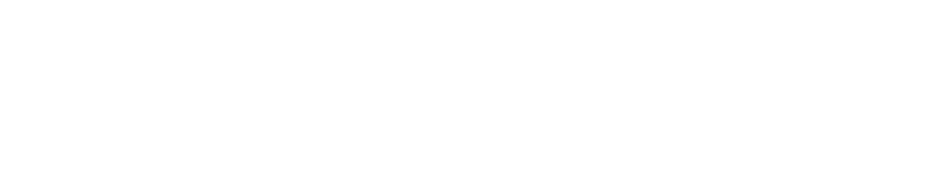
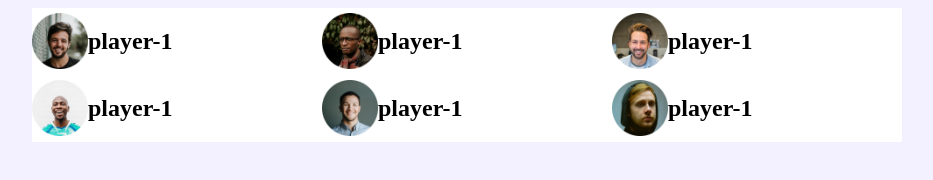
Before and after one commit to Emu2064/web-layoutProject, a plain HTML site: page index.html in a window 1280 px wide. Shown: the whole page, without its empty margins (173-1106 px from the left). Drawn offline with Linux system fonts and the light colour scheme.

Commit message:
Top-players style has added..Yeee

```diff
--- a/index.html
+++ b/index.html
@@ -11,7 +11,44 @@
 </head>
 
 <body>
+    <!-- Header section to add navigation bar -->
+    <header>
 
+    </header>
+    <!-- main part of the website -->
+    <main>
+        <!-- top players and top blogs sections -->
+        <section class="container">
+            <div class="top-players">
+                <div class="players">
+                    <div class="player">
+                        <img src="images/players/player-1.png" alt="">
+                        <h2>player-1</h2>
+                    </div>
+                    <div class="player">
+                        <img src="images/players/player-2.png" alt="">
+                        <h2>player-1</h2>
+                    </div>
+                    <div class="player">
+                        <img src="images/players/player-3.png" alt="">
+                        <h2>player-1</h2>
+                    </div>
+                    <div class="player">
+                        <img src="images/players/player-4.png" alt="">
+                        <h2>player-1</h2>
+                    </div>
+                    <div class="player">
+                        <img src="images/players/player-5.png" alt="">
+                        <h2>player-1</h2>
+                    </div>
+                    <div class="player">
+                        <img src="images/players/player-6.png" alt="">
+                        <h2>player-1</h2>
+                    </div>
+                </div>
+            </div>
+        </section>
+    </main>
 </body>
 
 </html>
--- a/style.css
+++ b/style.css
@@ -0,0 +1,30 @@
+/* top player style */
+/* to making grid to the players section */
+body {
+    background-color: #F3F1FF;
+}
+
+main {
+    display: flex;
+    justify-content: center;
+}
+
+.container {
+    background-color: #FFFFFF;
+    width: 870px;
+}
+
+.players {
+    display: grid;
+    grid-template-columns: repeat(3, 1fr);
+}
+
+.player {
+    display: flex;
+    align-items: center;
+}
+
+.player img {
+    height: 56px;
+    width: 56px;
+}
```
